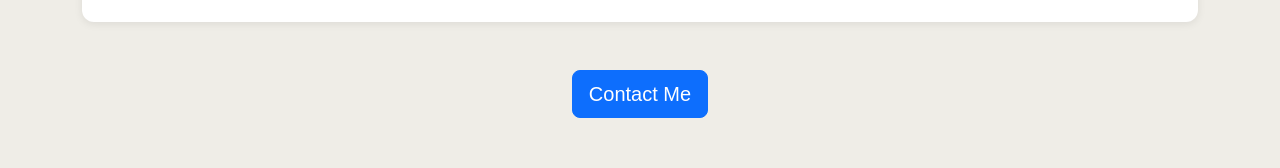
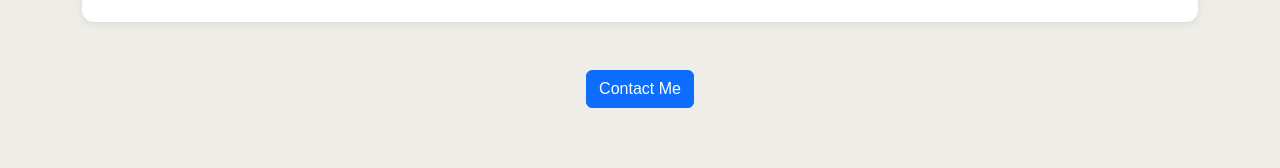
Before and after one commit to NoahDR17/vicky-malin-psychotherapy, a React (Create React App) app in the folder my-app/: page /services/in-person in a window 1280 px wide. Shown: the part 1987-2155 px from the top of the page. Built offline with nearby package versions, Linux system fonts and the light colour scheme.

Commit message:
Update Contact Me button to match site design pattern
Co-authored-by: NoahDR17 <109290184+NoahDR17@users.noreply.github.com>

```diff
--- a/my-app/src/components/InPerson.js
+++ b/my-app/src/components/InPerson.js
@@ -127,8 +127,8 @@ const InPerson = () => {
       </section>
 
       {/* Contact Button */}
-      <section className="contact-call text-center">
-        <Button href="/contact" variant="primary" size="lg" className="contact-button">
+      <section className="contact-call text-center mb-4">
+        <Button href="/contact" variant="primary">
           Contact Me
         </Button>
       </section>
--- a/my-app/src/styles/InPerson.css
+++ b/my-app/src/styles/InPerson.css
@@ -179,20 +179,6 @@
   display: block;
 }
 
-/* Contact Button */
-.contact-button {
-  padding: 0.75rem 3rem;
-  font-size: 1.1rem;
-  font-weight: 600;
-  border-radius: 8px;
-  transition: all 0.3s ease;
-}
-
-.contact-button:hover {
-  transform: translateY(-2px);
-  box-shadow: 0 4px 12px rgba(0, 0, 0, 0.2);
-}
-
 /* Responsive Adjustments for screens up to 768px */
 @media (max-width: 768px) {
   .inperson-services {
@@ -261,9 +247,4 @@
   .map-container iframe {
     height: 250px;
   }
-
-  .contact-button {
-    padding: 0.65rem 2rem;
-    font-size: 1rem;
-  }
 }
```
